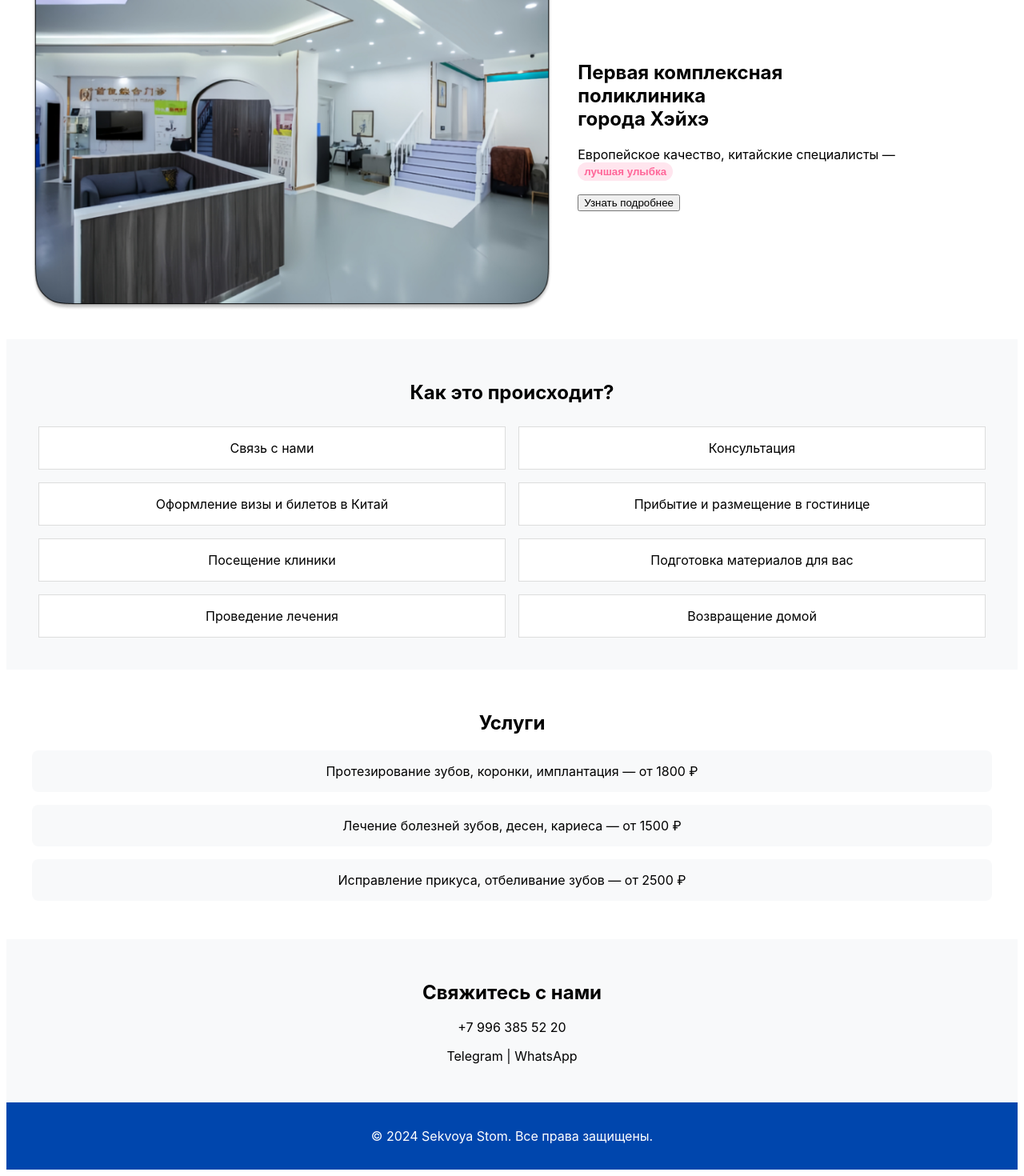
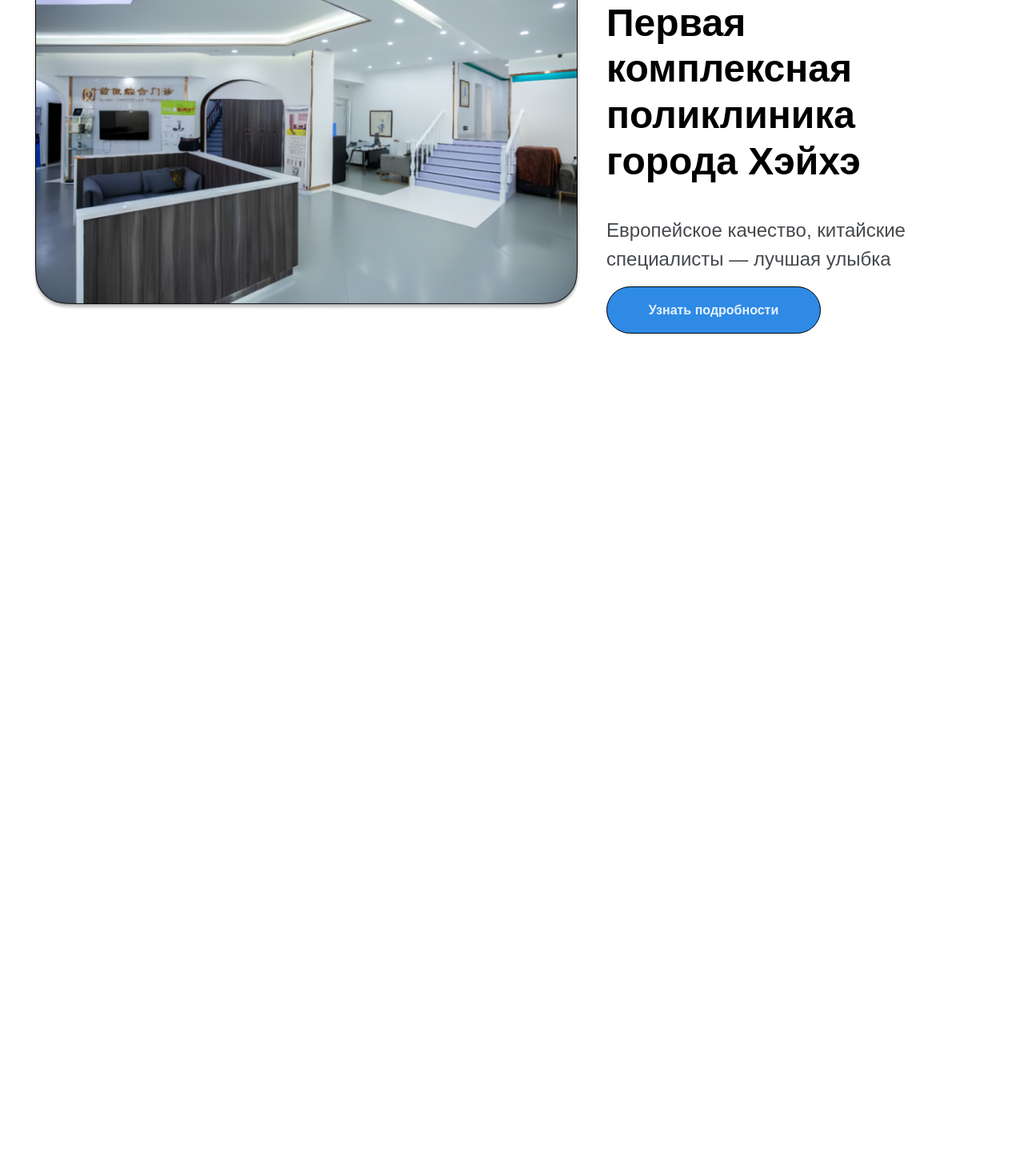
Before and after one commit to VoRaX00/Dentistry, a Next.js app: page / in a window 1280 px wide. Shown: the part 428-1898 px from the top of the page at 80% size. After the commit the page ends 909 px from the top, so only its background shows below. Built offline with nearby package versions, Linux system fonts and the light colour scheme.

Commit message:
edit components

```diff
--- a/src/app/page.tsx
+++ b/src/app/page.tsx
@@ -2,7 +2,6 @@ import {Inter} from "next/dist/compiled/@next/font/dist/google";
 import styles from "../styles/Home.module.css"
 import Head from "next/head";
 import {Heading} from "@/components/Heading";
-import {Button} from "@/components/Button";
 import {Hero} from "@/components/Hero";
 
 export default function Home() {
@@ -16,39 +15,6 @@ export default function Home() {
 
       <Heading/>
       <Hero/>
-
-      <section className={styles.process}>
-        <h2>Как это происходит?</h2>
-        <div className={styles.steps}>
-          <div className={styles.step}>Связь с нами</div>
-          <div className={styles.step}>Консультация</div>
-          <div className={styles.step}>Оформление визы и билетов в Китай</div>
-          <div className={styles.step}>Прибытие и размещение в гостинице</div>
-          <div className={styles.step}>Посещение клиники</div>
-          <div className={styles.step}>Подготовка материалов для вас</div>
-          <div className={styles.step}>Проведение лечения</div>
-          <div className={styles.step}>Возвращение домой</div>
-        </div>
-      </section>
-
-      <section className={styles.services}>
-        <h2>Услуги</h2>
-        <ul>
-          <li>Протезирование зубов, коронки, имплантация — от 1800 ₽</li>
-          <li>Лечение болезней зубов, десен, кариеса — от 1500 ₽</li>
-          <li>Исправление прикуса, отбеливание зубов — от 2500 ₽</li>
-        </ul>
-      </section>
-
-      <section className={styles.contactInfo}>
-        <h2>Свяжитесь с нами</h2>
-        <p>+7 996 385 52 20</p>
-        <p>Telegram | WhatsApp</p>
-      </section>
-
-      <footer className={styles.footer}>
-        <p>© 2024 Sekvoya Stom. Все права защищены.</p>
-      </footer>
     </div>
   );
 }
--- a/src/components/Button.tsx
+++ b/src/components/Button.tsx
@@ -6,29 +6,24 @@ type ButtonProps = {
     borderColor?: string;
     color?: string;
     text?: string;
-    size?: 'small' | 'medium' | 'large';
     isBold?: boolean;
+    fontSize?: string;
 }
 
 export const Button: React.FC<ButtonProps> = ({
   backgroundColor = 'transparent',
   borderColor = 'black',
   color = 'black',
-  size = 'medium',
   text,
   isBold = false,
+  fontSize = '13px',
 }) => {
-    const padding =
-        size === 'large'
-            ? '1rem 2rem'
-            : size === 'small'
-                ? '0.25rem 0.5rem'
-                : '0.5rem 1rem';
     return (
       <button
         className={styles.button}
-        style={{backgroundColor, borderColor, color, padding,
+        style={{backgroundColor, border: '1px solid', borderColor, color,
             fontWeight: isBold ? 'bold' : 'normal',
+            fontSize,
         }}
       >
         {text}
--- a/src/components/Heading.tsx
+++ b/src/components/Heading.tsx
@@ -10,7 +10,7 @@ export function Heading() {
           <div className={styles.contact}>
             <p>
               +7 996 385 52 20
-              <Button color="#45494D" text="Связаться с нами" borderColor="#CFDAE5" isBold={true} />
+              <Button color="#45494D" text="Связаться с нами" borderColor="#45494D" isBold={true} fontSize="13px"/>
             </p>
           </div>
         </div>
--- a/src/components/Hero.tsx
+++ b/src/components/Hero.tsx
@@ -1,22 +1,25 @@
 import styles from "@/styles/Hero.module.css";
+import TextWithBackground from "@/components/TextWithBgColor";
 import {Button} from "@/components/Button";
 
 export function Hero() {
     return (
         <section className={styles.hero}>
-        <div className={styles.heroImage}>
-          <img src="/hole.png" alt="Clinic" width="690" height="460"/>
-        </div>
+            <img src="/hole.png" alt="Clinic" className={styles.heroImage}/>
             <div className={styles.heroContent}>
-          <h1>Первая комплексная<br/>
+                <h1 className={styles.heroTitle}>
+                    Первая комплексная<br/>
                     поликлиника<br/>
                     города Хэйхэ
                 </h1>
-          <p>Европейское качество, китайские специалисты —
-            <Button text="лучшая улыбка" isBold={true} backgroundColor="#FFE5EE" color="#FF6699" size="small"/>
+                <p className={styles.heroText}>
+                    Европейское качество, китайские<br/>
+                    специалисты — <span className={styles.highlightedText}>лучшая улыбка</span>
                 </p>
-          <button>Узнать подробнее</button>
+                <Button text="Узнать подробности" isBold={true} backgroundColor="#2E8AE5" color="#E6F2FF"
+                        fontSize="16px"/>
             </div>
         </section>
-    )
-}
+
+    );
+};
--- /dev/null
+++ b/src/components/TextWithBgColor.tsx
@@ -0,0 +1,35 @@
+import styles from "@/styles/TextWithBgColor.module.css";
+import React from 'react';
+
+type TextWithBackgroundProps = {
+    backgroundColor?: string;
+    color?: string;
+    text: string;
+    isBold?: boolean;
+    fontSize?: string;
+};
+
+const TextWithBackground: React.FC<TextWithBackgroundProps> = ({
+    backgroundColor = 'transparent',
+    color = 'black',
+    text,
+    isBold = false,
+    fontSize = '26',
+}) => {
+    return (
+        <span
+            className={styles.textWithBackground}
+            style={{
+                backgroundColor,
+                color,
+                fontSize,
+                padding: '0.5rem 1rem',
+                fontWeight: isBold ? 'bold' : 'normal',
+            }}
+        >
+      {text}
+    </span>
+    );
+};
+
+export default TextWithBackground;
--- a/src/styles/Heading.module.css
+++ b/src/styles/Heading.module.css
@@ -13,7 +13,6 @@
 
 .contact {
     display: flex;
-    align-items: center;
 }
 
 .contact p {
@@ -28,5 +27,7 @@
     background-color: transparent;
     cursor: pointer;
     border-radius: 36px;
-    margin-left: 1rem; /* Отступ между номером телефона и кнопкой */
+    width: 238px;
+    height: 60px;
+    margin-left: 1rem;
 }
--- a/src/styles/Hero.module.css
+++ b/src/styles/Hero.module.css
@@ -1,16 +1,47 @@
 .hero {
     display: flex;
-    justify-content: space-between;
-    align-items: center;
+    align-items: flex-start; /* Выравниваем изображение и текст по верхнему краю */
     max-width: 1200px;
     margin: 2rem auto;
+    width: 100%;
+    gap: 2rem; /* Расстояние между изображением и текстом */
 }
 
-.heroImage img {
-    max-width: 100%;
+.hero img {
+    width: 690px;
+    height: 460px;
     border-radius: 10px;
+    object-fit: cover;
 }
 
 .heroContent {
-    padding: 2rem;
+    display: flex;
+    flex-direction: column; /* Вертикальное расположение текста и кнопки */
+    justify-content: flex-start;
+    padding: 2rem 0;
+    font-size: 48pt;
 }
+
+.heroContent h1 {
+    font-size: 48px;
+    line-height: 1.2;
+    margin-bottom: 1rem;
+}
+
+.heroContent p {
+    font-size: 24px;
+    line-height: 1.5;
+    margin-bottom: 1rem;
+    color: #45494D;
+}
+
+.heroContent button {
+    font-size: 16px;
+    padding: 1rem 2rem;
+    border-radius: 36px;
+}
+
+.heroContent Button {
+    width: 268px;
+    height: 59px;
+}
--- a/src/styles/Home.module.css
+++ b/src/styles/Home.module.css
@@ -1,78 +1,3 @@
 .container {
-    font-family: Inter, sans-serif;
+    font-family: Inter-Variable, sans-serif;
 }
-
-.hero {
-    display: flex;
-    justify-content: space-between;
-    align-items: center;
-    max-width: 1200px;
-    margin: 2rem auto;
-}
-
-.heroImage img {
-    max-width: 100%;
-    border-radius: 10px;
-}
-
-.heroContent {
-    padding: 2rem;
-}
-
-.highlight {
-    color: #ff6699;
-}
-
-.process {
-    background-color: #f8f9fa;
-    padding: 2rem 0;
-    text-align: center;
-}
-
-.steps {
-    display: flex;
-    flex-wrap: wrap;
-    justify-content: space-between;
-    max-width: 1200px;
-    margin: 0 auto;
-}
-
-.step {
-    background-color: #fff;
-    border: 1px solid #ddd;
-    padding: 1rem;
-    margin: 0.5rem;
-    flex: 1 1 30%;
-    min-width: 200px;
-}
-
-.services {
-    padding: 2rem;
-    background-color: #fff;
-    text-align: center;
-}
-
-.services ul {
-    list-style: none;
-    padding: 0;
-}
-
-.services li {
-    padding: 1rem;
-    background-color: #f8f9fa;
-    margin-bottom: 1rem;
-    border-radius: 8px;
-}
-
-.contactInfo {
-    padding: 2rem;
-    text-align: center;
-    background-color: #f8f9fa;
-}
-
-.footer {
-    text-align: center;
-    padding: 1rem;
-    background-color: #0046ad;
-    color: white;
-}
--- /dev/null
+++ b/src/styles/TextWithBgColor.module.css
@@ -0,0 +1,5 @@
+.textWithBackground {
+    display: inline-block;
+    text-align: center;
+    border-radius: 36px;
+}
```
Lines whose indentation alone changed are shown as unchanged.
